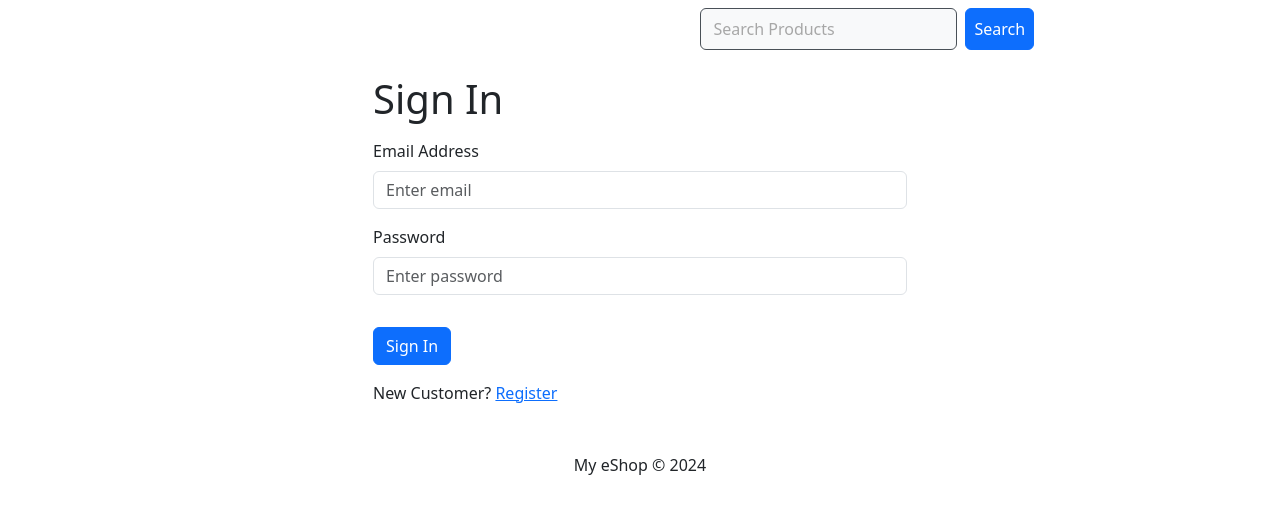
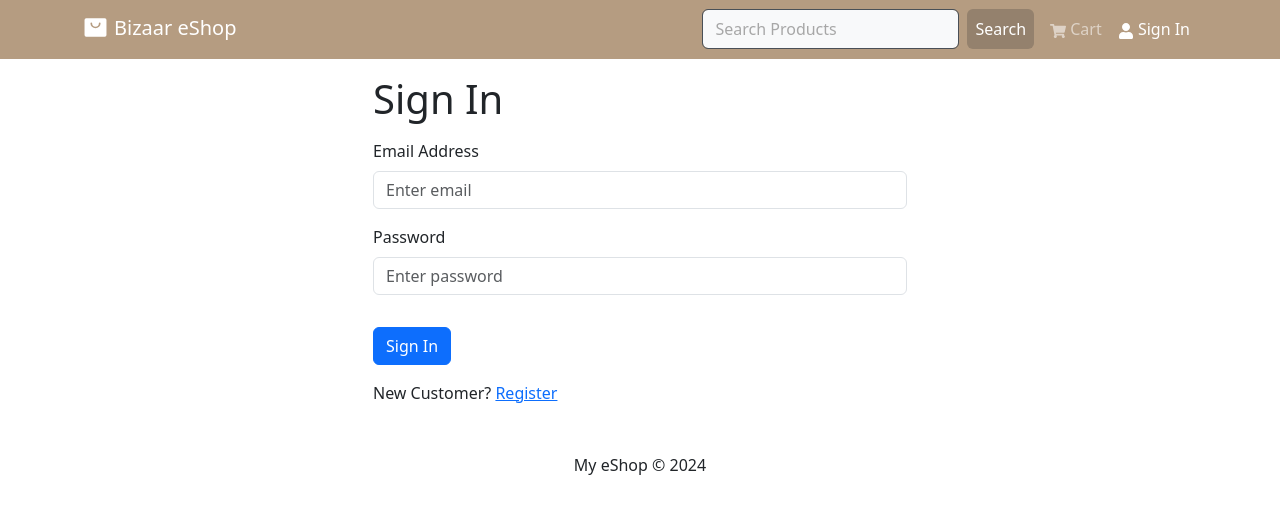
Before and after one commit to dreniff3/Bizaar-eShop, a React (Vite) app in the folder frontend/: page /login in a window 1280 px wide. Shown: the top 514 px of the page. Built offline with nearby package versions, Linux system fonts and the light colour scheme.

Commit message:
Change default bootstrap colors

```diff
--- a/frontend/src/index.css
+++ b/frontend/src/index.css
@@ -25,7 +25,24 @@ html {
   position: relative;
 }
 
+/*   ----- Header  -----  */
+#navbar, div.dropdown-menu.show {
+  background-color: #B59C81; /* for drop down menu color */
+}
+
+div.dropdown-menu.show > *:hover {
+  background-color: #94816d;
+}
+
 /*   ----- Product  -----  */
+.product-link {
+  color: #B59C81;
+}
+
+.product-link:hover {
+  color: #94816d;
+}
+
 .product-title {
     height: 1.5em; /* Set a fixed heigh */
     overflow: hidden; /* Hide overflow content */
@@ -62,3 +79,17 @@ html {
     margin-top: 7px;
   }
 }
+
+.d-flex > button {
+  background-color: #94816d;
+  border: none;
+}
+
+.d-flex > button:hover {
+  background-color: #756759;
+}
+
+/* #username {
+  background-color: #9FA6B2; // 'bootstrap secondary'
+  color: #9FA6B2;
+} */
```
